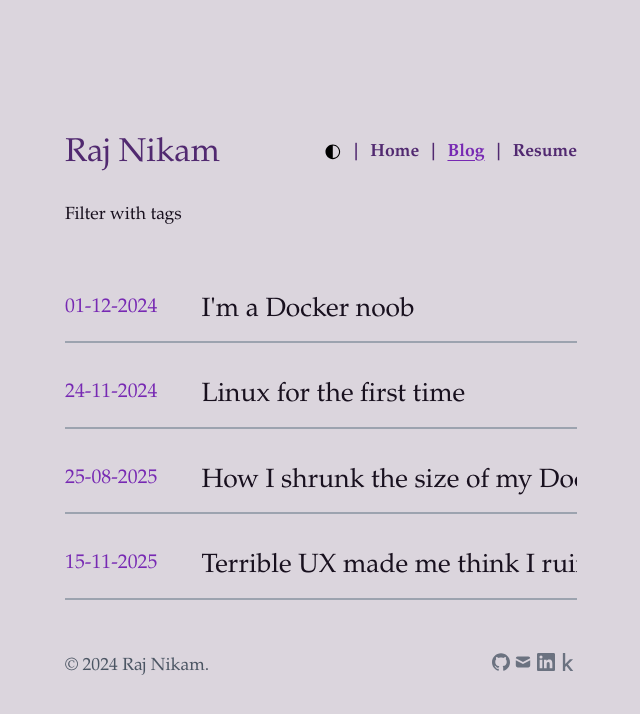
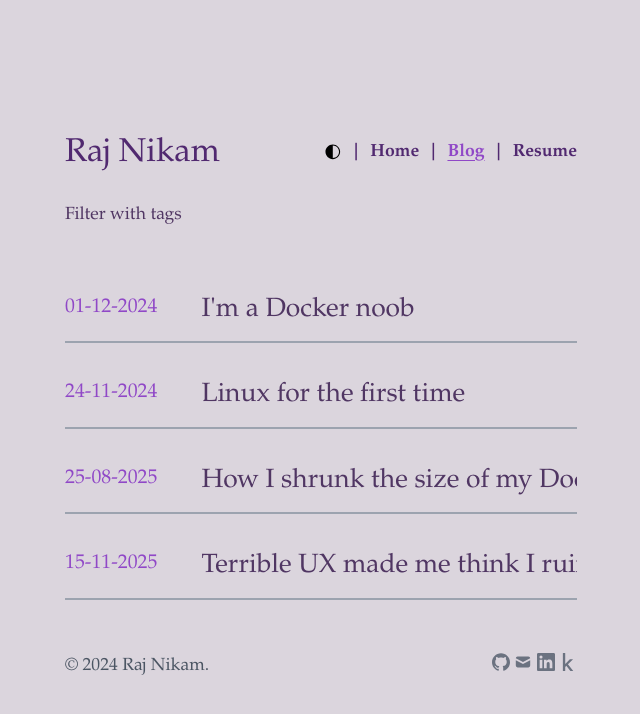
Before and after one commit to craniacshencil/rajnikam, a React (Vite) app: page /rajnikam/blogs in a window 1280 px wide. Shown: the top 714 px of the page, without its empty margins (319-959 px from the left). Built offline with nearby package versions, Linux system fonts and the light colour scheme.

Commit message:
Change text color

```diff
--- a/src/blogs/blogs.css
+++ b/src/blogs/blogs.css
@@ -1,11 +1,11 @@
 @import "./codeblock.css";
 /* Realtime colors settings */
 .blog {
-  --text: hsl(274 30% 9%);
+  --text: hsl(274 60% 20%);
   --background: hsl(289, 11%, 85%);
   --primary: hsl(274 46% 30%);
   --secondary: hsl(274 55% 66%);
-  --accent: hsl(274 63% 43%);
+  --accent: hsl(274 53% 53%);
 }
 .dark .blog {
   --text: hsl(274 30% 91%);
--- a/src/index.css
+++ b/src/index.css
@@ -31,11 +31,11 @@ html {
 /* Realtime colors + shadcn settings */
 @layer base {
   :root {
-    --text: 274 30% 9%;
+    --text: 274 30% 30%;
     --background: 289 11% 85%;
     --primary: 274 46% 30%;
     --secondary: 274 55% 66%;
-    --accent: 274 63% 43%;
+    --accent: 274 53% 53%;
 
     /* Scrollbar (light mode) */
     --scrollbar-track: #e2dbe8;
```
